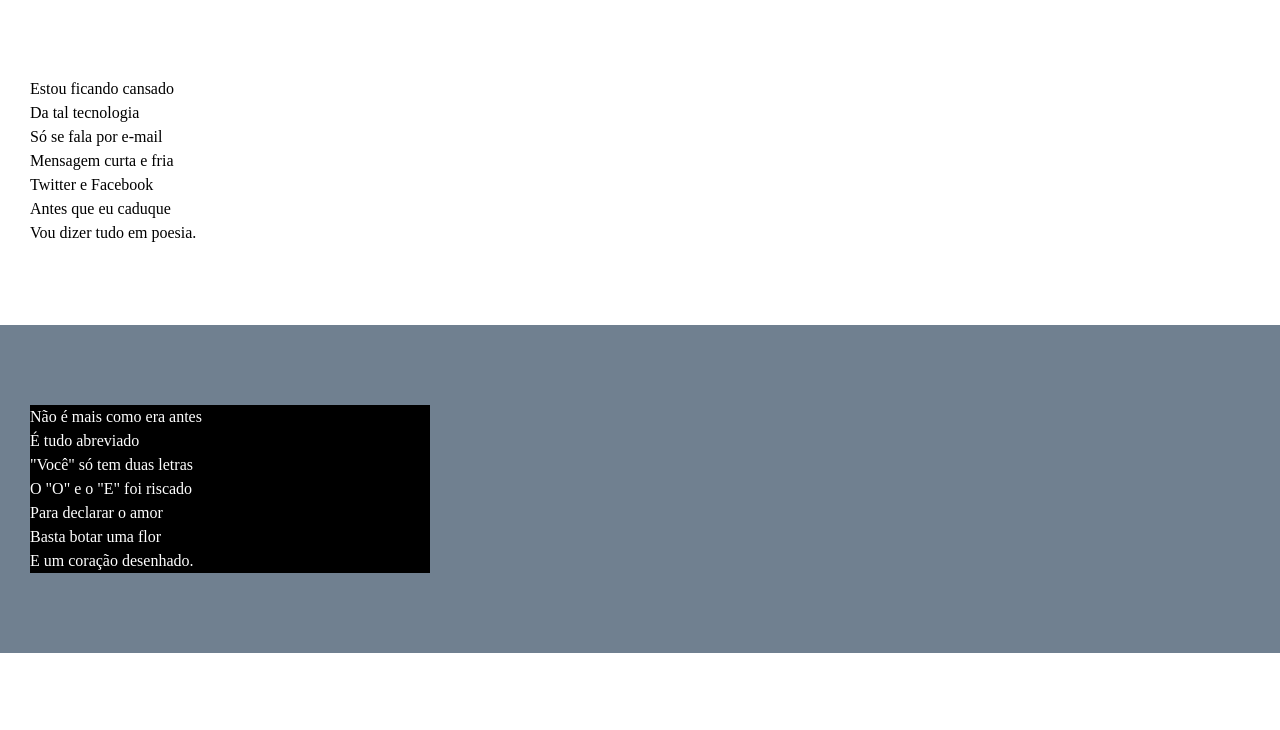
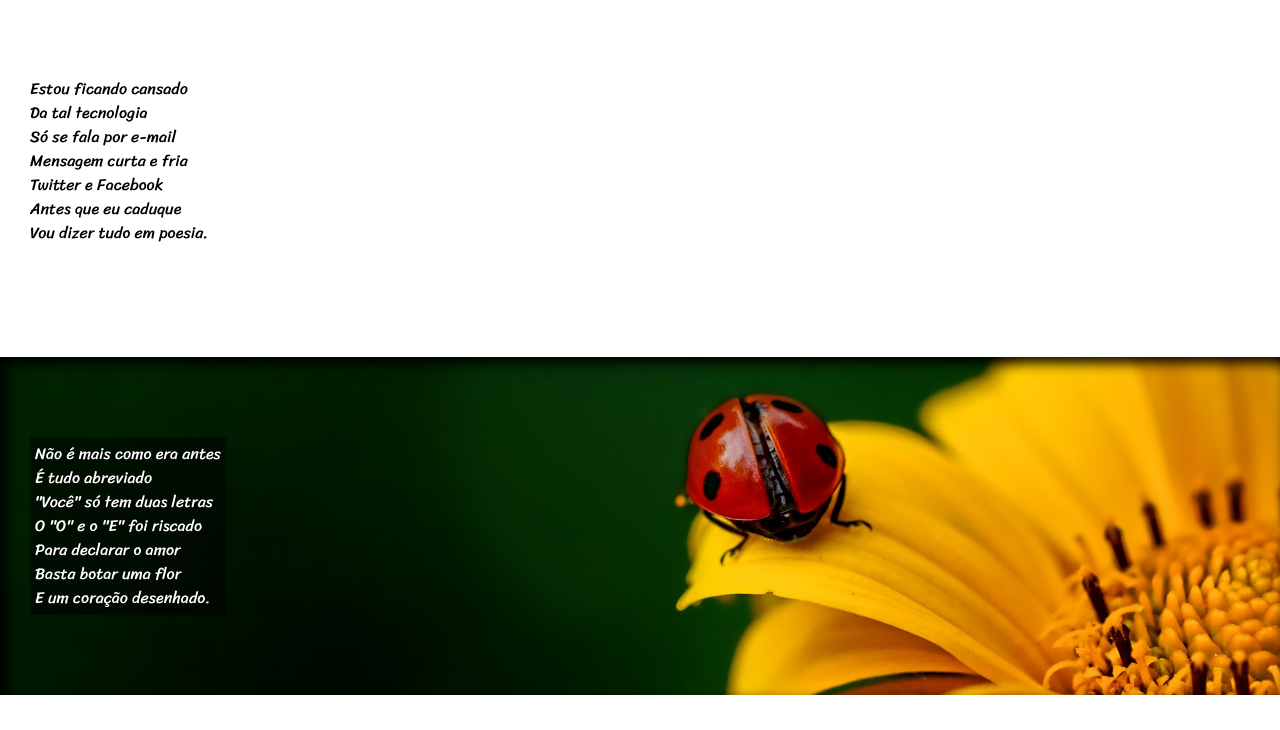
Before and after one commit to Maicon501/HTML-CSS, a plain HTML site: page desafios/d012/index.html in a window 1280 px wide. Shown: the part 158-888 px from the top of the page. Drawn offline with Linux system fonts and the light colour scheme.

Commit message:
Mudando a fonte

```diff
--- a/desafios/d012/estilo/style.css
+++ b/desafios/d012/estilo/style.css
@@ -1,13 +1,26 @@
 @charset "UTF-8";
+
+
+@import url('https://fonts.googleapis.com/css2?family=Passion+One:wght@400;700;900&display=swap');
+
+@import url('https://fonts.googleapis.com/css2?family=Passion+One:wght@400;700;900&family=Sriracha&display=swap');
+
+:root {
+    --fonte1: Verdana, Geneva, Tahoma, sans-serif;
+    --fonte2: Passion One, sans-serif;
+    --fonte3: Sriracha, cursive;
+}
 
 * {
     margin: 0px;
     padding: 0px;
+
 }
 
 html, body {
     min-height: 100vh;
     background-color: antiquewhite;
+    font-family: var(--fonte1);
 }
 
 header {
@@ -18,6 +31,7 @@ header {
 header >h1 {
     padding-top: 50px;
     font-variant: small-caps;
+    font-family: var(--fonte2);
 }
 
 header >p {
@@ -38,6 +52,11 @@ section {
     padding-bottom: 10vh;
     line-height: 1.5em;
     padding-left: 30px;
+    font-family: var(--fonte3);
+}
+
+section > p {
+    padding-bottom: 2em;
 }
 
 section.normal {
@@ -47,13 +66,28 @@ section.normal {
 }
 
 section.imagem {
-   background-color: slategrey;
+   background-color: rgb(0, 0, 0,0.51);
    color: white;
+   box-shadow: inset 6px 6px 13px 0px black;
+   background-attachment: fixed;
 }
 
 section.imagem >p {
-    width: 400px;
-    background-color: black;
+    display: inline-block;
+    padding: 5px;
+    background-color: rgb(0, 0, 0,0.514);
+    text-shadow: 1px 1px 0px black;
+}
+
+section#img01 {
+    background-image: url(../imagens/background001.jpg);
+    background-position: right center;
+    background-size: cover;
+}
+
+section#img02 {
+    background-image: url(../imagens/background002.jpg);
+    background-size: cover;
 }
 
 footer {
--- a/desafios/d012/index.html
+++ b/desafios/d012/index.html
@@ -28,7 +28,7 @@
             </p>
         </section>
 
-        <section class="imagem">
+        <section class="imagem" id="img01">
             <p>
                 Não é mais como era antes<br>
                 É tudo abreviado<br>
@@ -63,7 +63,7 @@
         </section>
 
 
-        <section class="imagem">
+        <section class="imagem" id="img02">
             <p>
                 Tenho saudade das cartas<br>
                 Escritas com a própria mão<br>
```
